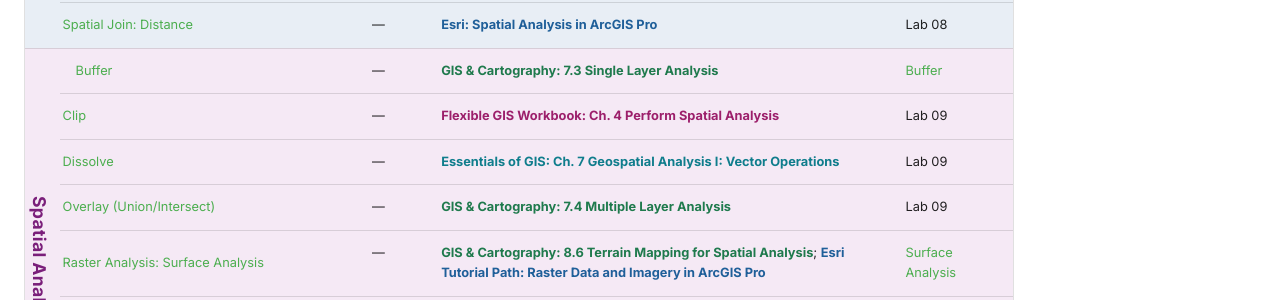
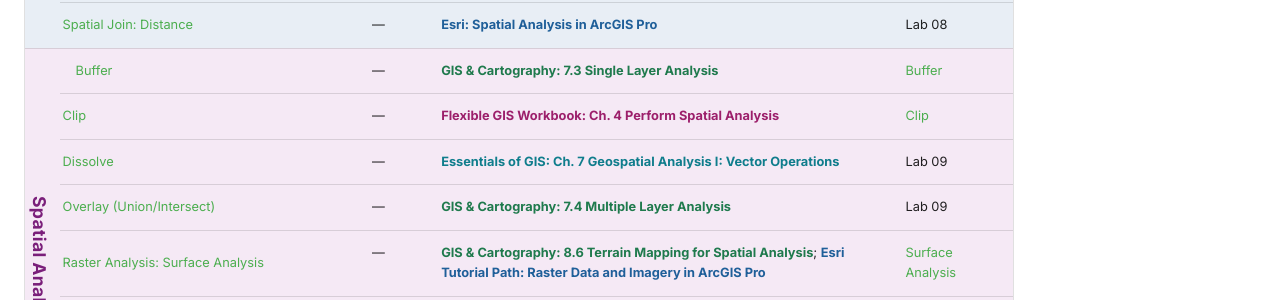
Before and after one commit to ShokranGit/arcgis-pro-course, an MkDocs documentation site: the page built from docs/lessons/index.md, in a window 1280 px wide and 900 px high, scrolled down 1643 px. Shown: the part 155-455 px from the top of the window. Built offline with MkDocs 1.6.1 and Material for MkDocs 9.7.7, drawn with Linux system fonts in a browser that asks for light colours; comment, search, counter and statistics services are not loaded.

Commit message:
Link Clip topic row to new Clip lab

```diff
--- a/docs/lessons/index.md
+++ b/docs/lessons/index.md
@@ -32,7 +32,7 @@ A date-free, college-agnostic view of every topic in the course. This list isn't
 | <span class="module-badge module-tabular">Tabular Data and Mapping</span> | [Spatial Join: Intersect](07-spatial-joins.md) | — | [GIS & Cartography: 7.4 Multiple Layer Analysis](https://slcc.pressbooks.pub/maps/chapter/7-4/){: .src-cartography} | Lab 08 |
 | <span class="module-badge module-tabular">Tabular Data and Mapping</span> | [Spatial Join: Distance](07-spatial-joins.md) | — | [Esri: Spatial Analysis in ArcGIS Pro](https://doc.esri.com/en/arcgis-pro/latest/help/analysis/introduction/spatial-analysis-in-arcgis-pro.html){: .src-esri} | Lab 08 |
 | <span id="buffer" class="module-badge module-spatial">Spatial Analysis</span> | [Buffer](05-geoprocessing.md) | — | [GIS & Cartography: 7.3 Single Layer Analysis](https://slcc.pressbooks.pub/maps/chapter/7-3/){: .src-cartography} | [Buffer](../labs/buffer/) |
-| <span class="module-badge module-spatial">Spatial Analysis</span> | [Clip](05-geoprocessing.md) | — | [Flexible GIS Workbook: Ch. 4 Perform Spatial Analysis](https://mlpp.pressbooks.pub/flexiblegisworkbookpro/part/ch4-perform-spatial-analysis/){: .src-workbook} | Lab 09 |
+| <span class="module-badge module-spatial" id="clip">Spatial Analysis</span> | [Clip](05-geoprocessing.md) | — | [Flexible GIS Workbook: Ch. 4 Perform Spatial Analysis](https://mlpp.pressbooks.pub/flexiblegisworkbookpro/part/ch4-perform-spatial-analysis/){: .src-workbook} | [Clip](../labs/clip/) |
 | <span class="module-badge module-spatial">Spatial Analysis</span> | [Dissolve](05-geoprocessing.md) | — | [Essentials of GIS: Ch. 7 Geospatial Analysis I: Vector Operations](https://saylordotorg.github.io/text_essentials-of-geographic-information-systems/s11-geospatial-analysis-i-vector-o.html){: .src-essentials} | Lab 09 |
 | <span class="module-badge module-spatial">Spatial Analysis</span> | [Overlay (Union/Intersect)](05-geoprocessing.md) | — | [GIS & Cartography: 7.4 Multiple Layer Analysis](https://slcc.pressbooks.pub/maps/chapter/7-4/){: .src-cartography} | Lab 09 |
 | <span id="surface-analysis" class="module-badge module-spatial">Spatial Analysis</span> | [Raster Analysis: Surface Analysis](06-raster-analysis.md) | — | [GIS & Cartography: 8.6 Terrain Mapping for Spatial Analysis](https://slcc.pressbooks.pub/maps/chapter/8-6/){: .src-cartography}; [Esri Tutorial Path: Raster Data and Imagery in ArcGIS Pro](https://learn.arcgis.com/en/paths/using-raster-data-and-imagery-in-arcgis-pro/){: .src-esri} | [Surface Analysis](../labs/surface-analysis/) |
```
